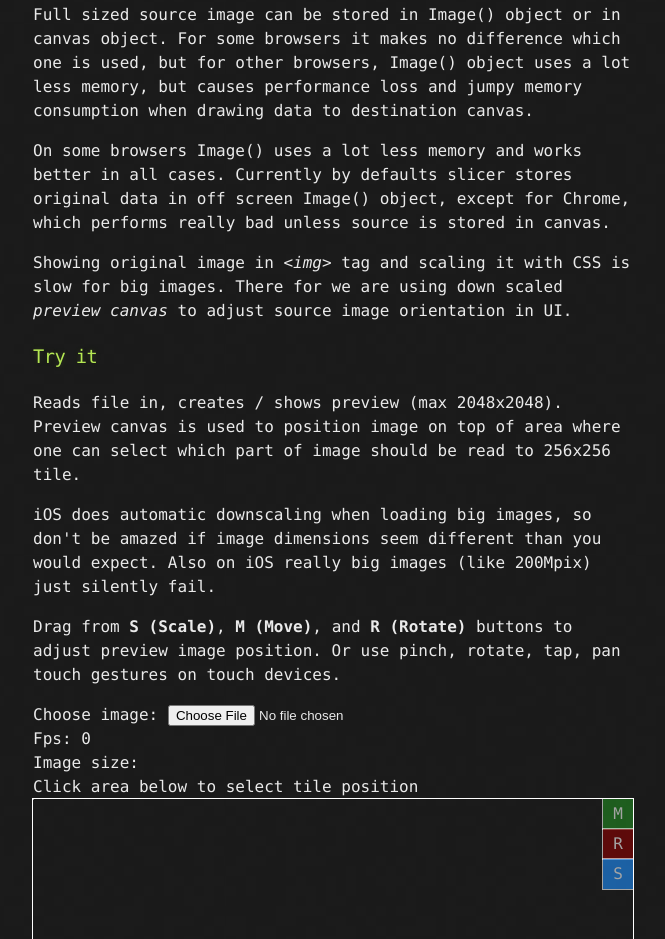
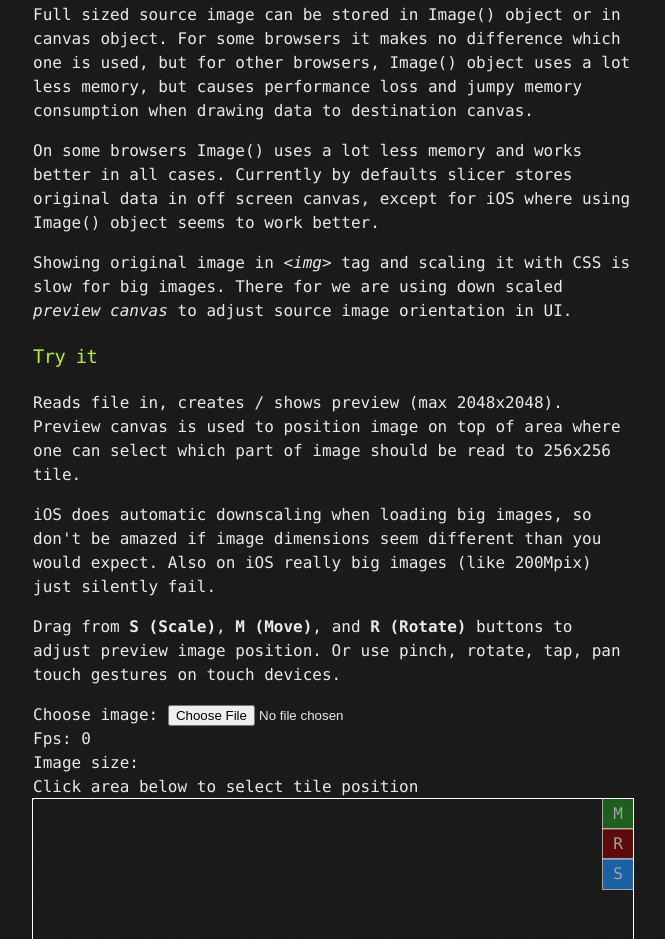
Before and after one commit to elhigu/canvas-image-tiles, a plain HTML site: page index.html in a window 1280 px wide. Shown: the part 1573-2512 px from the top of the page, without its empty margins (307-972 px from the left). Drawn offline with Linux system fonts and the light colour scheme.

Commit message:
Updated page to store full size image in canvas.

```diff
--- a/index.html
+++ b/index.html
@@ -74,8 +74,8 @@
         </p>
         <p>
           On some browsers Image() uses a lot less memory and works better in all cases. Currently by defaults slicer
-          stores original data in off screen Image() object, except for Chrome, which performs really bad unless
-          source is stored in canvas.
+          stores original data in off screen canvas, except for iOS where using Image() object seems to work
+          better.
         </p>
         <p>
           Showing original image in <em>&lt;img&gt;</em> tag and scaling it with CSS is slow for big images.
--- a/javascripts/app.js
+++ b/javascripts/app.js
@@ -63,7 +63,7 @@ var appContext = (function () {
       // original image canvases
       var newImage = document.createElement('img');
       newImage.onload = function() {
-        shredder = new CanvasShredder(newImage, previewArea, {storeOriginalInCanvas: false});
+        shredder = new CanvasShredder(newImage, previewArea, {storeOriginalInCanvas: true});
         selectPosition(previewArea.offsetWidth/2, previewArea.offsetHeight/2);
         imageInfo.textContent =
           shredder.srcCanvas.width + "x" +
```
